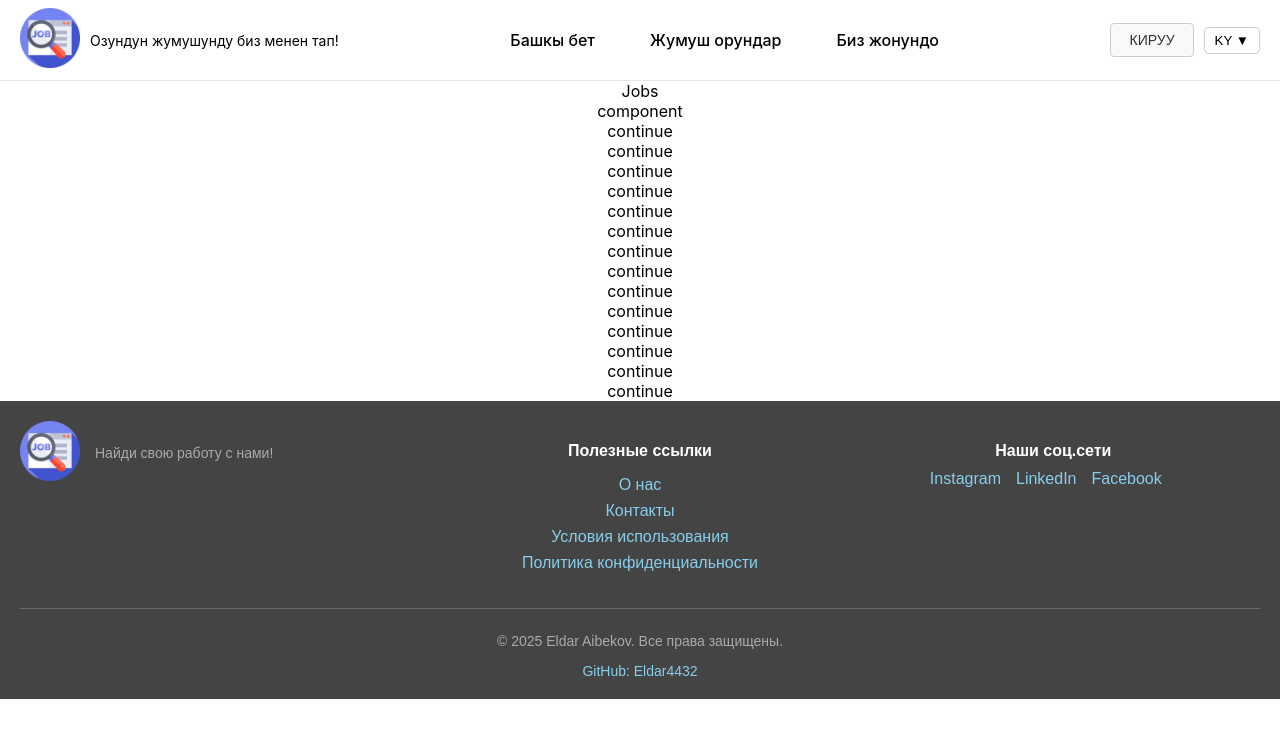
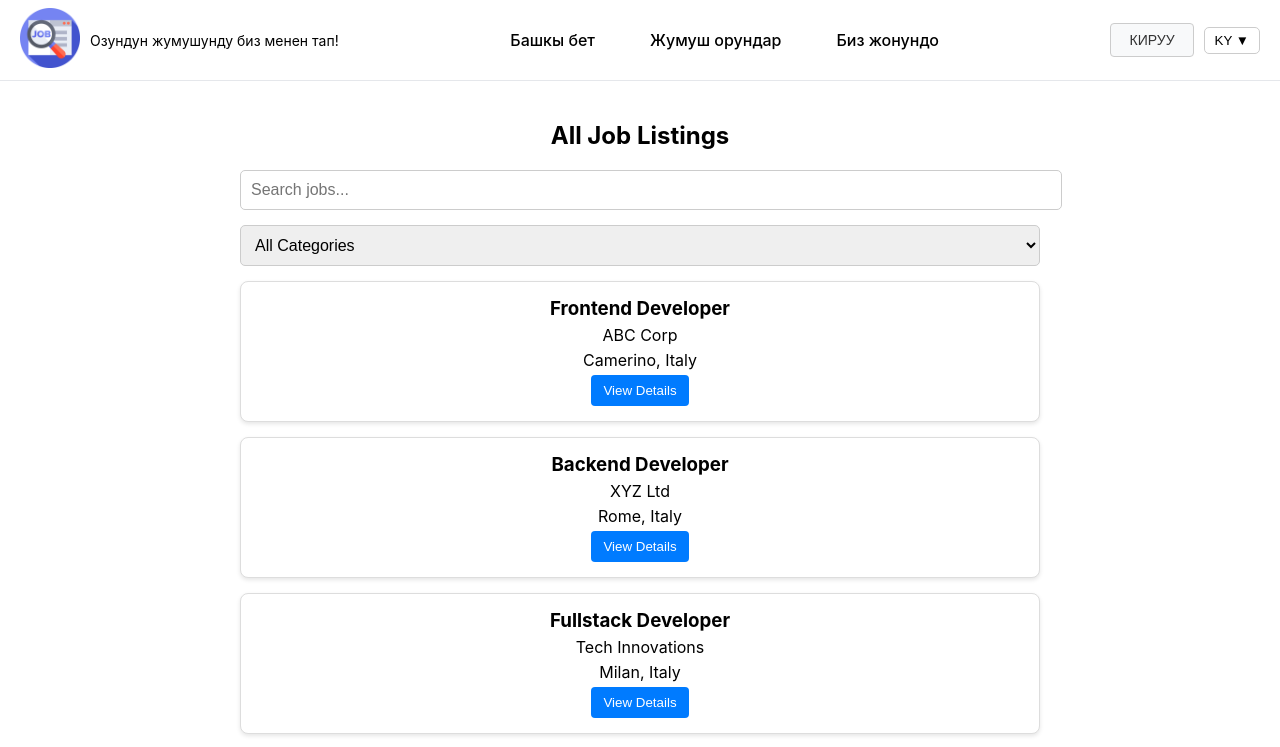
Before and after one commit to Eldar4432/master-thesis, a React (Create React App) app: page /jobs in a window 1280 px wide. Shown: the top 747 px of the page. Built offline with nearby package versions, Linux system fonts and the light colour scheme.

Commit message:
Added the job listings page with filtering and search

```diff
--- a/src/components/Jobs/Jobs.jsx
+++ b/src/components/Jobs/Jobs.jsx
@@ -1,24 +1,89 @@
-import React from "react";
+import React, { useState } from "react";
+import styles from "./Jobs.module.css";
+
+const jobList = [
+  {
+    id: 1,
+    title: "Frontend Developer",
+    company: "ABC Corp",
+    location: "Camerino, Italy",
+    category: "Frontend",
+  },
+  {
+    id: 2,
+    title: "Backend Developer",
+    company: "XYZ Ltd",
+    location: "Rome, Italy",
+    category: "Backend",
+  },
+  {
+    id: 3,
+    title: "Fullstack Developer",
+    company: "Tech Innovations",
+    location: "Milan, Italy",
+    category: "Fullstack",
+  },
+  {
+    id: 4,
+    title: "UI/UX Designer",
+    company: "Creative Studio",
+    location: "Napoli, Italy",
+    category: "Design",
+  },
+];
 
 const Jobs = () => {
+  const [search, setSearch] = useState("");
+  const [category, setCategory] = useState("All");
+
+  const filteredJobs = jobList.filter((job) => {
+    return (
+      (category === "All" || job.category === category) &&
+      job.title.toLowerCase().includes(search.toLowerCase())
+    );
+  });
+
   return (
-    <div>
-      <div>Jobs</div>
-      <div>component</div>
-      <div>continue</div>
-      <div>continue</div>
-      <div>continue</div>
-      <div>continue</div>
-      <div>continue</div>
-      <div>continue</div>
-      <div>continue</div>
-      <div>continue</div>
-      <div>continue</div>
-      <div>continue</div>
-      <div>continue</div>
-      <div>continue</div>
-      <div>continue</div>
-      <div>continue</div>
+    <div className={styles.jobsContainer}>
+      <h2>All Job Listings</h2>
+
+      {/* Поиск */}
+      <input
+        type="text"
+        placeholder="Search jobs..."
+        value={search}
+        onChange={(e) => setSearch(e.target.value)}
+        className={styles.searchInput}
+      />
+
+      {/* Фильтр по категориям */}
+      <select
+        value={category}
+        onChange={(e) => setCategory(e.target.value)}
+        className={styles.filterSelect}
+      >
+        <option value="All">All Categories</option>
+        <option value="Frontend">Frontend</option>
+        <option value="Backend">Backend</option>
+        <option value="Fullstack">Fullstack</option>
+        <option value="Design">Design</option>
+      </select>
+
+      {/* Список вакансий */}
+      <div className={styles.jobsList}>
+        {filteredJobs.length > 0 ? (
+          filteredJobs.map((job) => (
+            <div key={job.id} className={styles.jobCard}>
+              <h3>{job.title}</h3>
+              <p>{job.company}</p>
+              <p>{job.location}</p>
+              <button className={styles.detailsButton}>View Details</button>
+            </div>
+          ))
+        ) : (
+          <p>No jobs found.</p>
+        )}
+      </div>
     </div>
   );
 };
--- /dev/null
+++ b/src/components/Jobs/Jobs.module.css
@@ -0,0 +1,49 @@
+.jobsContainer {
+    padding: 20px;
+    max-width: 800px;
+    margin: 0 auto;
+  }
+
+  .searchInput, .filterSelect {
+    width: 100%;
+    padding: 10px;
+    margin-bottom: 15px;
+    border: 1px solid #ccc;
+    border-radius: 5px;
+    font-size: 16px;
+  }
+
+  .jobsList {
+    display: flex;
+    flex-direction: column;
+    gap: 15px;
+  }
+
+  .jobCard {
+    border: 1px solid #ddd;
+    padding: 15px;
+    border-radius: 8px;
+    background-color: #fff;
+    box-shadow: 0 2px 4px rgba(0, 0, 0, 0.1);
+  }
+
+  .jobCard h3 {
+    margin: 0;
+  }
+
+  .jobCard p {
+    margin: 5px 0;
+  }
+
+  .detailsButton {
+    background-color: #007bff;
+    color: white;
+    padding: 8px 12px;
+    border: none;
+    border-radius: 4px;
+    cursor: pointer;
+  }
+
+  .detailsButton:hover {
+    background-color: #0056b3;
+  }
```
